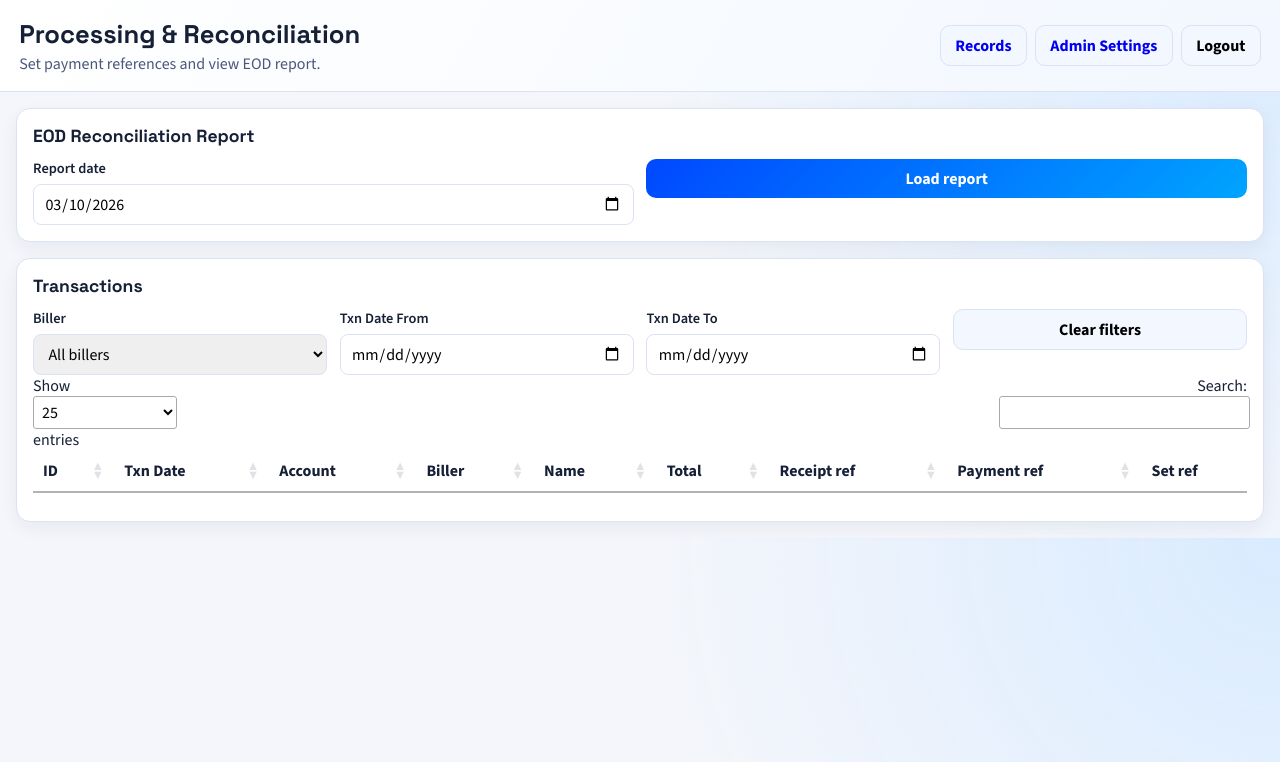
After one commit to gkate78/bps, a FastAPI app: template app/templates/processing.html in a window 1280 px wide. The commit adds this page. Shown: the top 762 px of the page. Run offline with FastAPI, Linux system fonts and the light colour scheme; the template is opened without the code that fills it: most values are stand-ins (such as "Sample title", 1, 10 or a date in 2020); lists and menus that the app fills with data are empty; some libraries are stand-ins or nearby versions.

Commit message:
BPS-205: Processing dashboard and EOD reconciliation
- Add payment_reference column to bill_records (receipt ref stays separate)
- Migration in init_db for payment_reference
- reconciliation_summary(): collected/processed/pending, counts, flag
- GET /api/admin/reconciliation-summary?date=YYYY-MM-DD
- GET /admin/processing: dashboard with EOD report + table to set payment refs
- Processing template + processing.js (DataTable, Set ref modal, report loader)
- Nav: Processing link on Records; report table/flag CSS
- BACKLOG: BPS-205 done; DECISIONS: DEC-008

Made-with: Cursor

```diff
--- a/app/database.py
+++ b/app/database.py
@@ -36,6 +36,8 @@ async def init_db() -> None:
                     """
                 )
             )
+        if "payment_reference" not in col_names:
+            await conn.execute(text("ALTER TABLE bill_records ADD COLUMN payment_reference VARCHAR(120)"))
 
         # Lightweight migration: add receipt settings columns for business_profiles.
         profile_columns = (await conn.execute(text("PRAGMA table_info(business_profiles)"))).fetchall()
--- a/app/models/bill_record.py
+++ b/app/models/bill_record.py
@@ -25,6 +25,7 @@ class BillRecord(SQLModel, table=True):
     due_date: Optional[date] = Field(default=None, index=True)
     notes: Optional[str] = Field(default=None, max_length=500)
     reference: Optional[str] = Field(default=None, max_length=120)
+    payment_reference: Optional[str] = Field(default=None, max_length=120)
 
     created_at: datetime = Field(default_factory=datetime.utcnow, nullable=False)
     updated_at: datetime = Field(default_factory=datetime.utcnow, nullable=False)
--- a/app/routes/bill_routes.py
+++ b/app/routes/bill_routes.py
@@ -29,6 +29,7 @@ from app.controllers.bill_controller import (
     get_record,
     has_active_biller_rule,
     import_csv_records,
+    reconciliation_summary,
     update_record,
 )
 from app.database import get_db
@@ -72,6 +73,7 @@ class RecordCreate(BaseModel):
     due_date: Optional[date] = None
     notes: Optional[str] = None
     reference: Optional[str] = None
+    payment_reference: Optional[str] = None
 
 
 class RecordUpdate(BaseModel):
@@ -90,6 +92,7 @@ class RecordUpdate(BaseModel):
     due_date: Optional[date] = None
     notes: Optional[str] = None
     reference: Optional[str] = None
+    payment_reference: Optional[str] = None
 
 
 class RecordResponse(RecordCreate):
@@ -207,6 +210,33 @@ async def admin_records_page(
             "current_user": current_user,
         },
     )
+
+
+@router.get("/admin/processing", response_class=HTMLResponse, include_in_schema=False)
+async def admin_processing_page(
+    request: Request,
+    db: AsyncSession = Depends(get_db),
+    current_user: Optional[UserAccount] = Depends(get_current_user_optional),
+):
+    if not current_user:
+        return RedirectResponse(url="/auth/signin", status_code=303)
+    if current_user.role != "admin":
+        return RedirectResponse(url="/customer/dashboard", status_code=303)
+    billers = await get_distinct_billers(db)
+    return templates.TemplateResponse(
+        "processing.html",
+        {"request": request, "billers": billers, "current_user": current_user},
+    )
+
+
+@router.get("/api/admin/reconciliation-summary")
+async def get_reconciliation_summary(
+    summary_date: Optional[date] = Query(default=None),
+    db: AsyncSession = Depends(get_db),
+    _: UserAccount = Depends(require_admin),
+):
+    for_date = summary_date or date.today()
+    return await reconciliation_summary(db, for_date)
 
 
 @router.get("/admin/settings", response_class=HTMLResponse, include_in_schema=False)
--- a/app/static/css/app.css
+++ b/app/static/css/app.css
@@ -464,6 +464,23 @@ input[readonly] {
     }
 }
 
+.report-table {
+    margin-top: 0.75rem;
+    border-collapse: collapse;
+}
+.report-table th {
+    text-align: left;
+    padding: 0.35rem 0.75rem 0.35rem 0;
+    color: var(--muted);
+    font-weight: 600;
+}
+.report-table td {
+    padding: 0.35rem 0.75rem 0.35rem 0;
+}
+.report-flag-match { color: #0d7a0d; font-weight: 600; }
+.report-flag-pending { color: #b86a00; font-weight: 600; }
+.report-flag-short { color: #b91c1c; font-weight: 600; }
+
 @media (max-width: 680px) {
     .topbar {
         flex-direction: column;
--- /dev/null
+++ b/app/static/js/processing.js
@@ -0,0 +1,172 @@
+(function () {
+    "use strict";
+
+    function currency(value) {
+        const num = Number(value || 0);
+        return num.toLocaleString(undefined, { minimumFractionDigits: 2, maximumFractionDigits: 2 });
+    }
+
+    function showMessage(message, title) {
+        const dialog = document.getElementById("appMessageDialog");
+        const titleEl = document.getElementById("appMessageTitle");
+        const textEl = document.getElementById("appMessageText");
+        const okBtn = document.getElementById("appMessageOkBtn");
+        const closeBtn = document.getElementById("appMessageCloseBtn");
+        if (dialog && titleEl && textEl && okBtn && closeBtn) {
+            titleEl.textContent = title || "Notice";
+            textEl.textContent = message;
+            const onClose = () => {
+                dialog.close();
+                okBtn.removeEventListener("click", onClose);
+                closeBtn.removeEventListener("click", onClose);
+                dialog.removeEventListener("close", onClose);
+            };
+            okBtn.addEventListener("click", onClose);
+            closeBtn.addEventListener("click", onClose);
+            dialog.addEventListener("close", onClose);
+            dialog.showModal();
+        } else {
+            alert(message);
+        }
+    }
+
+    const reportDateEl = document.getElementById("reportDate");
+    const loadReportBtn = document.getElementById("loadReportBtn");
+    const reportBlock = document.getElementById("reportBlock");
+    const billerFilter = document.getElementById("billerFilter");
+    const fromDateFilter = document.getElementById("fromDateFilter");
+    const toDateFilter = document.getElementById("toDateFilter");
+    const clearFiltersBtn = document.getElementById("clearFiltersBtn");
+    const paymentRefDialog = document.getElementById("paymentRefDialog");
+    const paymentRefForm = document.getElementById("paymentRefForm");
+    const paymentRefRecordId = document.getElementById("paymentRefRecordId");
+    const paymentRefInput = document.getElementById("paymentRefInput");
+    const closePaymentRefBtn = document.getElementById("closePaymentRefBtn");
+
+    if (reportDateEl) {
+        const today = new Date();
+        reportDateEl.value = today.toISOString().slice(0, 10);
+    }
+
+    async function loadReport() {
+        const dateVal = reportDateEl?.value;
+        if (!dateVal) {
+            showMessage("Please select a report date.", "Report");
+            return;
+        }
+        const res = await fetch("/api/admin/reconciliation-summary?date=" + encodeURIComponent(dateVal));
+        if (!res.ok) {
+            showMessage("Failed to load report.", "Error");
+            return;
+        }
+        const data = await res.json();
+        document.getElementById("reportDateDisp").textContent = data.date || dateVal;
+        document.getElementById("reportCollected").textContent = currency(data.collected);
+        document.getElementById("reportProcessed").textContent = currency(data.processed);
+        document.getElementById("reportPending").textContent = currency(data.pending);
+        document.getElementById("reportRecordCount").textContent = data.record_count ?? 0;
+        document.getElementById("reportProcessedCount").textContent = data.processed_count ?? 0;
+        const flagEl = document.getElementById("reportFlag");
+        const flagLabels = { match: "Match", short: "Short", pending: "Pending" };
+        flagEl.textContent = flagLabels[data.flag] || data.flag || "";
+        flagEl.className = "report-flag report-flag-" + (data.flag || "");
+        reportBlock.classList.remove("is-hidden");
+    }
+
+    if (loadReportBtn) {
+        loadReportBtn.addEventListener("click", loadReport);
+    }
+
+    const table = new DataTable("#processingTable", {
+        processing: true,
+        serverSide: true,
+        pageLength: 25,
+        ajax: {
+            url: "/api/records/datatable",
+            data: function (d) {
+                if (billerFilter?.value) {
+                    d.biller = billerFilter.value;
+                } else {
+                    delete d.biller;
+                }
+                if (fromDateFilter?.value) {
+                    d.from_date = fromDateFilter.value;
+                } else {
+                    delete d.from_date;
+                }
+                if (toDateFilter?.value) {
+                    d.to_date = toDateFilter.value;
+                } else {
+                    delete d.to_date;
+                }
+            },
+        },
+        columns: [
+            { data: "id" },
+            { data: "txn_date" },
+            { data: "account" },
+            { data: "biller" },
+            { data: "customer_name" },
+            { data: "total", render: currency },
+            { data: "reference", render: (d) => d || "" },
+            { data: "payment_reference", render: (d) => (d ? String(d) : "—") },
+            {
+                data: null,
+                orderable: false,
+                searchable: false,
+                render: function (row) {
+                    return '<button type="button" class="btn btn-secondary set-ref-btn" data-id="' + row.id + '" data-ref="' + (row.payment_reference || "").replace(/"/g, "&quot;") + '">Set ref</button>';
+                },
+            },
+        ],
+        order: [[1, "desc"]],
+    });
+
+    document.getElementById("processingTable").addEventListener("click", function (e) {
+        const btn = e.target.closest(".set-ref-btn");
+        if (!btn) return;
+        const id = btn.getAttribute("data-id");
+        const ref = btn.getAttribute("data-ref") || "";
+        paymentRefRecordId.value = id;
+        paymentRefInput.value = ref;
+        paymentRefDialog.showModal();
+    });
+
+    if (closePaymentRefBtn) {
+        closePaymentRefBtn.addEventListener("click", () => paymentRefDialog.close());
+    }
+
+    paymentRefForm.addEventListener("submit", async function (e) {
+        e.preventDefault();
+        const id = paymentRefRecordId.value;
+        const value = (paymentRefInput.value || "").trim();
+        const res = await fetch("/api/records/" + id, {
+            method: "PUT",
+            headers: { "Content-Type": "application/json" },
+            body: JSON.stringify({ payment_reference: value || null }),
+        });
+        if (!res.ok) {
+            const err = await res.json().catch(() => ({}));
+            showMessage(err.detail || "Update failed.", "Error");
+            return;
+        }
+        paymentRefDialog.close();
+        table.ajax.reload(null, false);
+        showMessage("Payment reference saved.", "Saved");
+    });
+
+    if (clearFiltersBtn) {
+        clearFiltersBtn.addEventListener("click", function () {
+            if (billerFilter) billerFilter.value = "";
+            if (fromDateFilter) fromDateFilter.value = "";
+            if (toDateFilter) toDateFilter.value = "";
+            table.search("").draw();
+        });
+    }
+
+    [billerFilter, fromDateFilter, toDateFilter].filter(Boolean).forEach(function (el) {
+        el.addEventListener("change", function () {
+            table.ajax.reload();
+        });
+    });
+})();
--- /dev/null
+++ b/app/templates/processing.html
@@ -0,0 +1,105 @@
+{% extends "base.html" %}
+
+{% block title %}Processing & Reconciliation{% endblock %}
+{% block topbar_title %}Processing & Reconciliation{% endblock %}
+{% block topbar_subtitle %}Set payment references and view EOD report.{% endblock %}
+{% block topbar_actions %}
+<a href="/admin/records" class="btn btn-secondary">Records</a>
+<a href="/admin/settings" class="btn btn-secondary">Admin Settings</a>
+<form method="post" action="/auth/logout" class="inline-action">
+    <button type="submit" class="btn btn-secondary">Logout</button>
+</form>
+{% endblock %}
+
+{% block content %}
+<section class="panel">
+    <div class="panel-head">
+        <h2>EOD Reconciliation Report</h2>
+    </div>
+    <div class="controls-grid">
+        <div class="field">
+            <label for="reportDate">Report date</label>
+            <input type="date" id="reportDate">
+        </div>
+        <div class="field field-actions">
+            <button type="button" class="btn btn-primary" id="loadReportBtn">Load report</button>
+        </div>
+    </div>
+    <div id="reportBlock" class="is-hidden">
+        <table class="report-table">
+            <tbody>
+                <tr><th>Date</th><td id="reportDateDisp"></td></tr>
+                <tr><th>Collected</th><td id="reportCollected"></td></tr>
+                <tr><th>Processed</th><td id="reportProcessed"></td></tr>
+                <tr><th>Pending</th><td id="reportPending"></td></tr>
+                <tr><th>Record count</th><td id="reportRecordCount"></td></tr>
+                <tr><th>Processed count</th><td id="reportProcessedCount"></td></tr>
+                <tr><th>Status</th><td id="reportFlag"></td></tr>
+            </tbody>
+        </table>
+    </div>
+</section>
+
+<section class="panel">
+    <div class="panel-head">
+        <h2>Transactions</h2>
+    </div>
+    <div class="controls-grid">
+        <div class="field">
+            <label for="billerFilter">Biller</label>
+            <select id="billerFilter">
+                <option value="">All billers</option>
+                {% for biller in billers %}
+                <option value="{{ biller }}">{{ biller }}</option>
+                {% endfor %}
+            </select>
+        </div>
+        <div class="field">
+            <label for="fromDateFilter">Txn Date From</label>
+            <input type="date" id="fromDateFilter">
+        </div>
+        <div class="field">
+            <label for="toDateFilter">Txn Date To</label>
+            <input type="date" id="toDateFilter">
+        </div>
+        <div class="field field-actions">
+            <button type="button" class="btn btn-secondary" id="clearFiltersBtn">Clear filters</button>
+        </div>
+    </div>
+    <table id="processingTable" class="display" style="width:100%">
+        <thead>
+            <tr>
+                <th>ID</th>
+                <th>Txn Date</th>
+                <th>Account</th>
+                <th>Biller</th>
+                <th>Name</th>
+                <th>Total</th>
+                <th>Receipt ref</th>
+                <th>Payment ref</th>
+                <th>Set ref</th>
+            </tr>
+        </thead>
+    </table>
+</section>
+
+<dialog id="paymentRefDialog" class="app-dialog">
+    <div class="app-dialog-head">
+        <h3>Set payment reference</h3>
+        <button type="button" class="btn btn-ghost" id="closePaymentRefBtn">Close</button>
+    </div>
+    <form id="paymentRefForm" onsubmit="return false;">
+        <input type="hidden" id="paymentRefRecordId">
+        <label>Payment reference (from biller/channel)
+            <input type="text" id="paymentRefInput" maxlength="120" placeholder="e.g. GC-12345">
+        </label>
+        <div class="dialog-actions">
+            <button type="submit" class="btn btn-primary">Save</button>
+        </div>
+    </form>
+</dialog>
+{% endblock %}
+
+{% block scripts %}
+<script src="/static/js/processing.js"></script>
+{% endblock %}
--- a/app/templates/records.html
+++ b/app/templates/records.html
@@ -5,6 +5,7 @@
 {% block topbar_subtitle %}Manage imported billing rows with fast table tools.{% endblock %}
 {% block topbar_actions %}
 <a href="/entry/form" class="btn btn-primary">Add Record</a>
+<a href="/admin/processing" class="btn btn-secondary">Processing</a>
 <a href="/admin/settings" class="btn btn-secondary">Admin Settings</a>
 <button type="button" class="btn btn-secondary" id="openUsersBtn">Users</button>
 <form method="post" action="/auth/logout" class="inline-action">
```
Also changed, not shown: app/controllers/bill_controller.py (+52 -0 lines), docs/BACKLOG.md (+1 -1 lines), docs/DECISIONS.md (+8 -0 lines).
